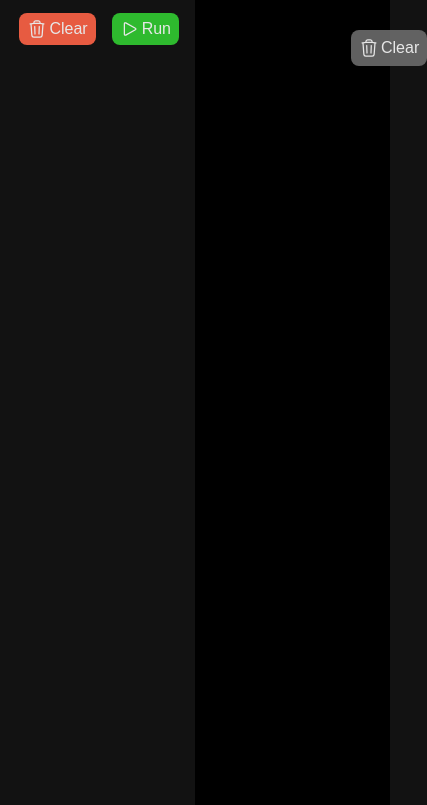
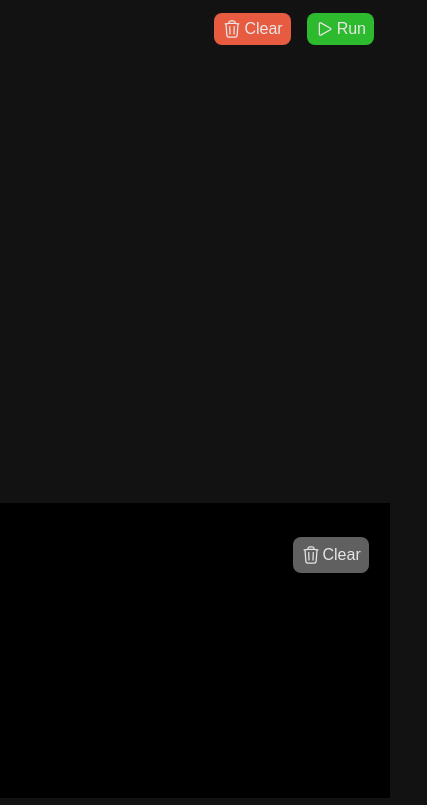
Before and after one commit to riasatsk/bangla-code, a website built with Vite: page index.html in a window 390 px wide. Shown: the part 54-859 px from the top of the page, 427 px wide, since content can reach past the window. Built offline with nearby package versions, Linux system fonts and the light colour scheme.

Commit message:
modified:   index.html 	modified:   src/style.css

```diff
--- a/index.html
+++ b/index.html
@@ -58,6 +58,10 @@
         </div>
         <div id="editor" contenteditable="true" spellcheck="false"></div>
       </div>
+
+      <div id="terminal">
+      </div>
+    </div>
             <button id="clearTerminal" class="btn">
           <svg
             xmlns="http://www.w3.org/2000/svg"
@@ -75,8 +79,6 @@
           </svg>
           Clear
         </button>
-      <div id="terminal"></div>
-    </div>
     <script>
       document
         .getElementById("editor")
--- a/src/style.css
+++ b/src/style.css
@@ -35,7 +35,7 @@ body {
       color: aqua;
       padding: 4px;
       &:hover {
-     scale: 1.1;
+        scale: 1.1;
       }
     }
   }
@@ -127,3 +127,40 @@ body {
 ::-webkit-scrollbar-thumb {
   background-color: #555;
 }
+
+@media only screen and (max-width: 767px) {
+  #main {
+    flex-direction: column;
+    overflow-y: hidden;
+    margin: 0;
+    padding: 0;
+  }
+
+  #editor-container {
+    width: 100vw;
+    height: 60vh;
+    margin: 0;
+    padding: 0;
+  }
+
+  #terminal {
+    height: 35vh;
+    width: 100vw;
+    margin: 0;
+    padding: 0;
+  }
+
+  #editor {
+    height: 50vh;
+    width: 100vw;
+    overflow: scroll;
+    margin: 0;
+    padding: 0;
+    margin-bottom: 3rem;
+  }
+
+  #clearTerminal {
+    left: 75%;
+    top: 70%;
+  }
+}
```
Lines whose indentation alone changed are shown as unchanged.
